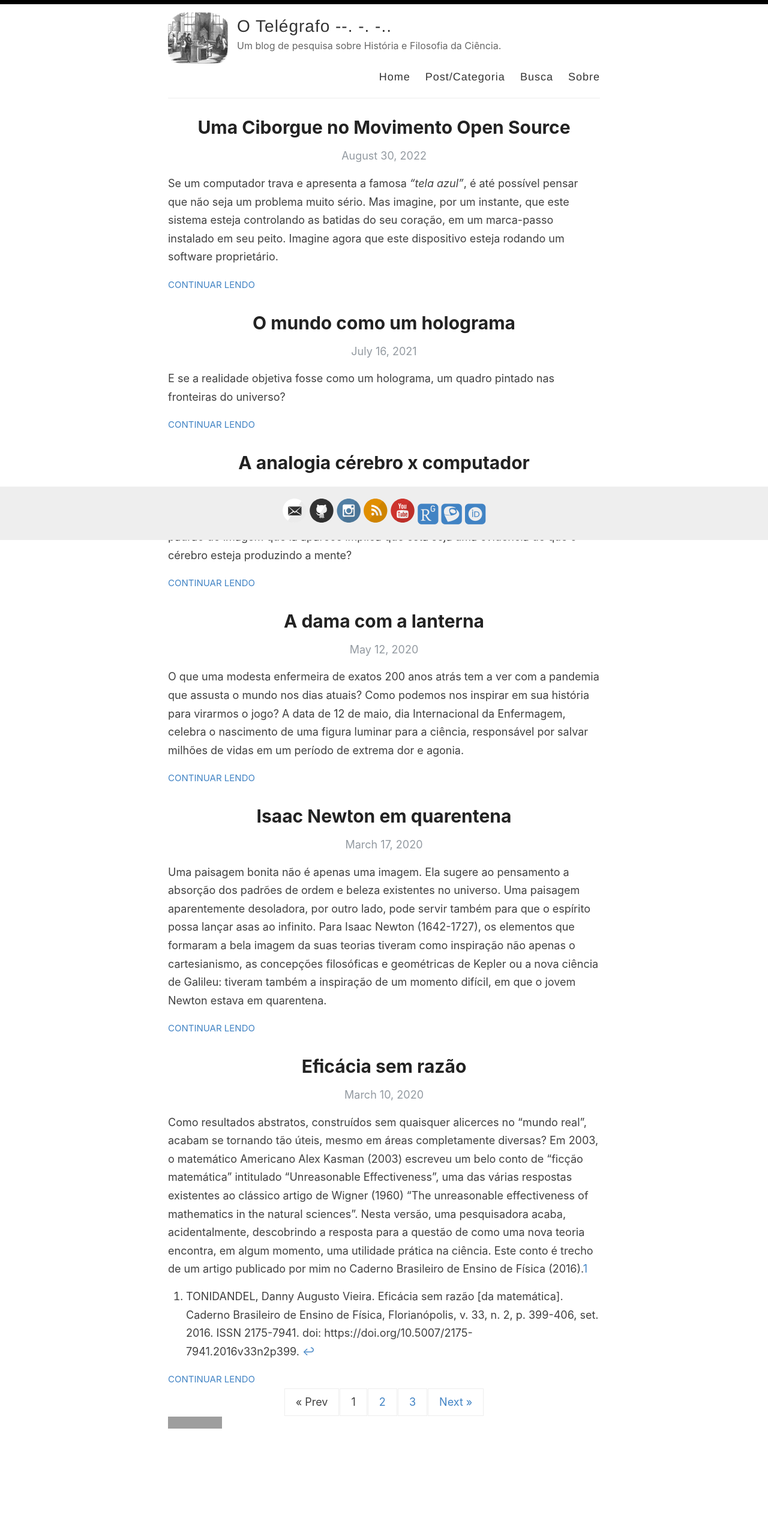
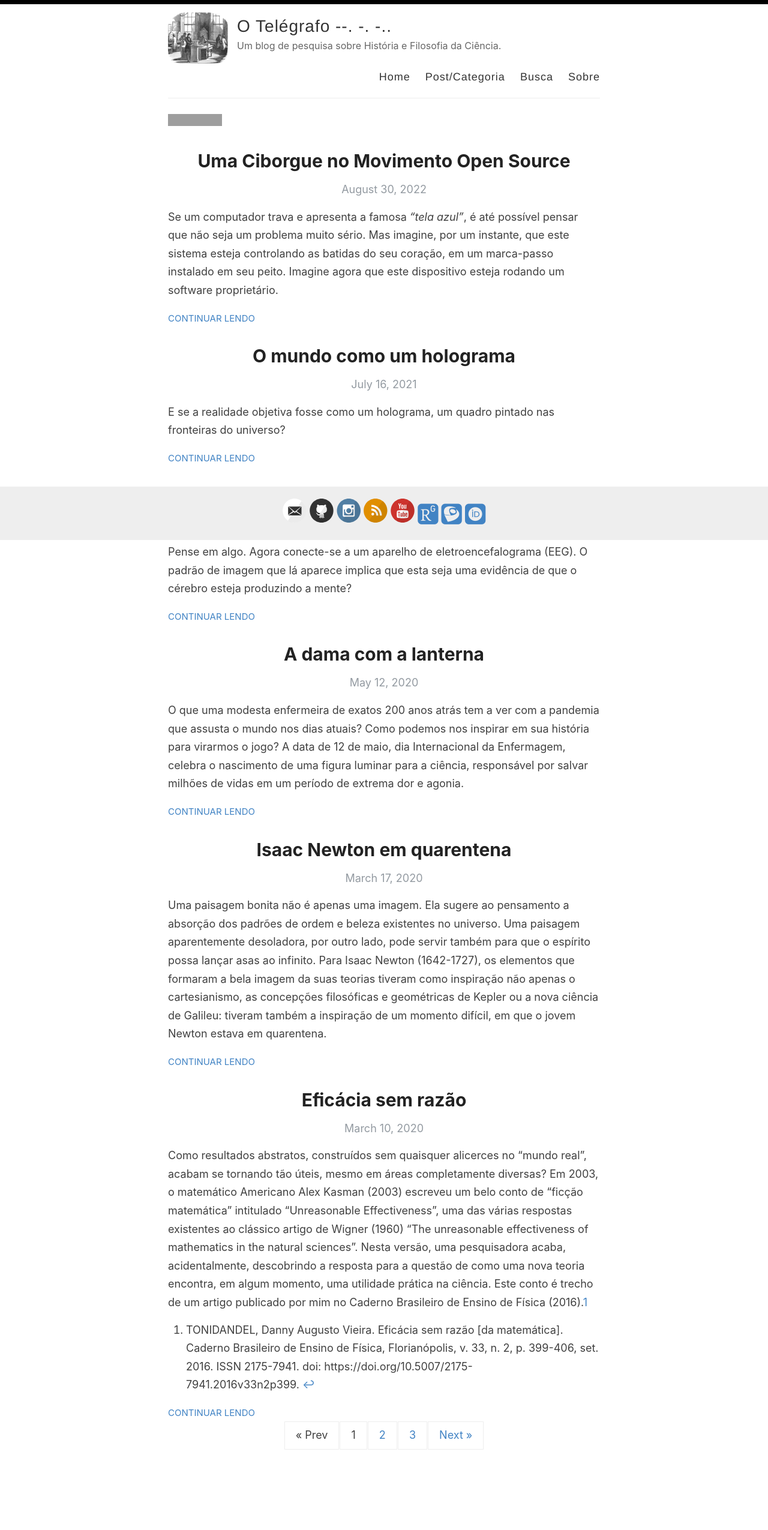
Before and after one commit to tonidandel/otelegrafo_, a Jekyll site: the page built from index.html, in a window 1280 px wide. Shown: the whole page at 60% size. Built offline with Jekyll 4.4.1, drawn with Linux system fonts in a browser that asks for light colours; nearby versions of some CDN libraries; some web fonts are replaced; the list of posts is cut into pages by our own code; before the commit the page ends 2525 px from its top, so only the background shows below that; grey boxes are pictures that could not be loaded.

Commit message:
Update index.html

```diff
--- a/index.html
+++ b/index.html
@@ -1,6 +1,8 @@
 ---
 layout: default
 ---
+
+<a href="https://hits.sh/otelegrafo.com/"><img alt="Hits" src="https://hits.sh/otelegrafo.com.svg?style=flat-square&label=Leituras%3A&extraCount=2572&color=49ec10&labelColor=44a31f"/></a>
 
   {% for post in paginator.posts %}
     <article class="post">
@@ -44,6 +46,4 @@
     {% endif %}
   </div>
   {% endif %}
-
-<a href="https://hits.sh/otelegrafo.com/"><img alt="Hits" src="https://hits.sh/otelegrafo.com.svg?style=flat-square&label=Leituras%3A&extraCount=2572&color=49ec10&labelColor=44a31f"/></a>
 </div>
```
